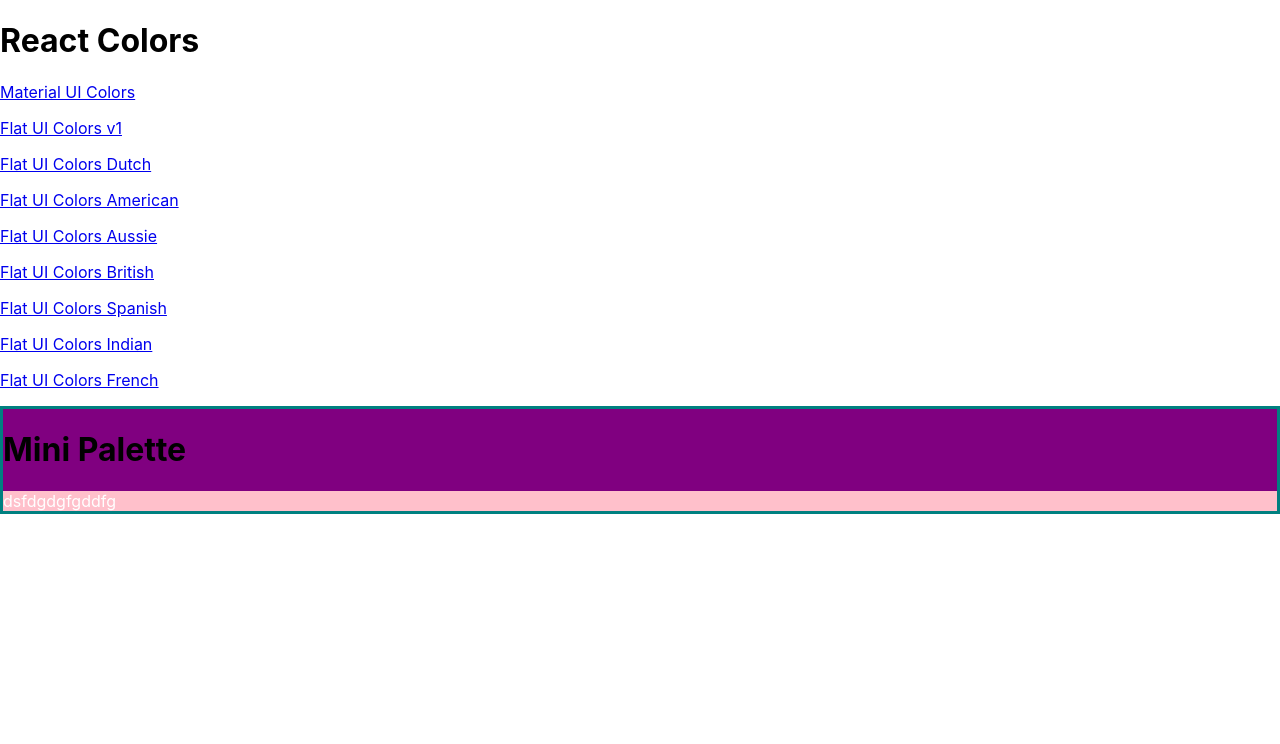
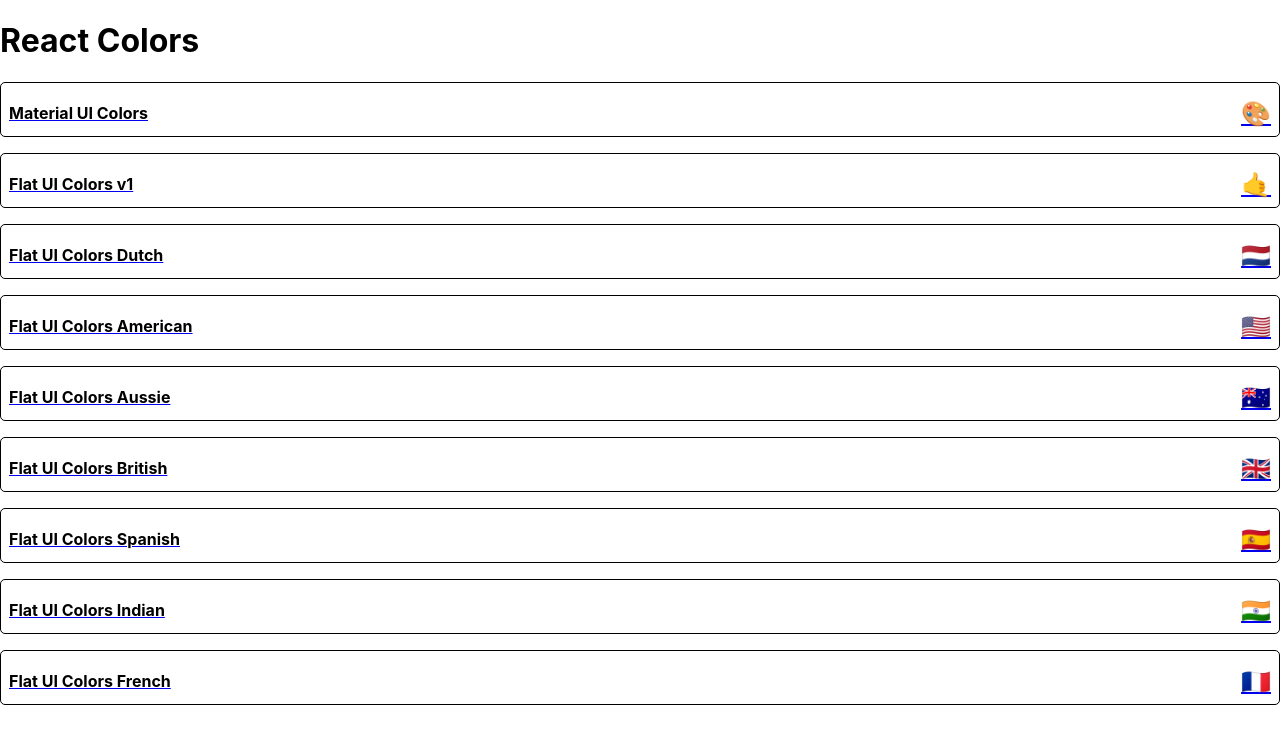
Before and after one commit to adarshnanwani/colors-app, a React (Create React App) app: page / in a window 1280 px wide. Shown: the top 744 px of the page. Built offline with nearby package versions, Linux system fonts and the light colour scheme; the HTML template or start-up script is replaced by a standard one.

Commit message:
Start styling mini palette.

```diff
--- a/src/MiniPalette.js
+++ b/src/MiniPalette.js
@@ -2,22 +2,45 @@
 import { withStyles } from "@material-ui/styles";
 
 const styles = {
-  main: {
-    backgroundColor: "purple",
-    border: "3px solid teal"
+  root: {
+    backgroundColor: '#fff',
+    borderRadius: "5px",
+    border: "1px solid black",
+    padding: "0.5rem",
+    position: 'relative',
+    overflow: 'hidden',
+    "&:hover": {
+      cursor: 'pointer'
+    }
   },
-  secondary: {
-    backgroundColor: "pink",
-    color: '#fff'
+  colors: {
+    backgroundColor: 'grey'
+  },
+  title: {
+    display: 'flex',
+    justifyContent: 'space-between',
+    alignItems: 'center',
+    margin: "0",
+    color: "#000",
+    paddingTop: "0.5rem",
+    fontSize: "1rem",
+    position: "relative"
+  },
+  emoji: {
+    marginLeft: "0.5rem",
+    fontSize: "1.5rem"
   }
 };
 
 const MiniPalette = props => {
-  const {classes} = props;
+  const { classes, paletteName, emoji } = props;
   return (
-    <div className={classes.main}>
-      <h1>Mini Palette</h1>
-      <section className={classes.secondary}>dsfdgdgfgddfg</section>
+    <div className={classes.root}>
+      <div className={classes.colors}></div>
+      <h5 className={classes.title}>
+        {paletteName }
+        <span className={classes.emoji}>{emoji}</span>
+      </h5>
     </div>
   );
 };
--- a/src/PaletteList.js
+++ b/src/PaletteList.js
@@ -1,6 +1,6 @@
 import React, { Component } from "react";
 import { Link } from "react-router-dom";
-import MiniPalette from './MiniPalette';
+import MiniPalette from "./MiniPalette";
 export default class PaletteList extends Component {
   render() {
     const { palettes } = this.props;
@@ -10,11 +10,12 @@
         {palettes.map(palette => {
           return (
             <p>
-              <Link to={`/palette/${palette.id}`}>{palette.paletteName}</Link>
+              <Link to={`/palette/${palette.id}`}>
+                <MiniPalette {...palette} />
+              </Link>
             </p>
           );
         })}
-        <MiniPalette />
       </div>
     );
   }
```
